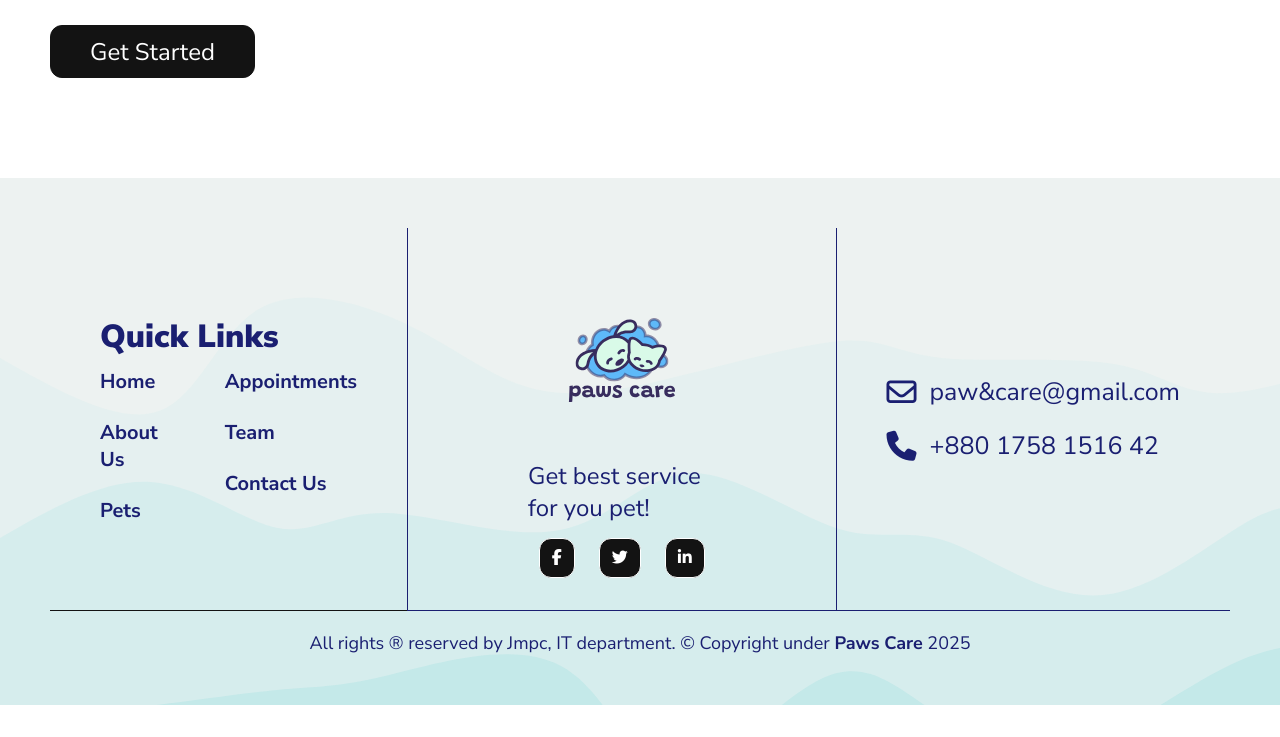
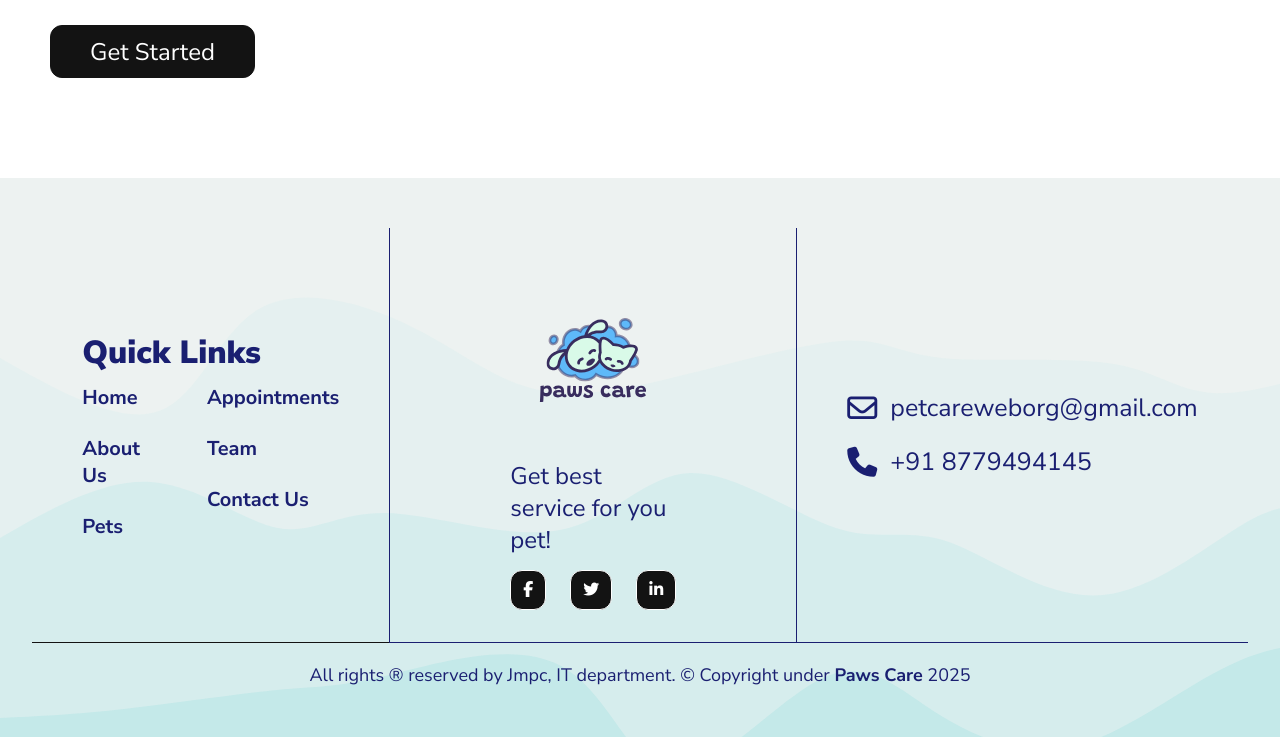
Before and after one commit to niranjan-369/pet-care, a plain HTML site: page index.html in a window 1280 px wide. Shown: the part 4110-4847 px from the top of the page. Before the commit the page ends 4815 px from the top, so only its background shows below. Drawn offline with nearby package versions, Linux system fonts and the light colour scheme; a script that the page names is missing.

Commit message:
update contact information in footer

```diff
--- a/index.html
+++ b/index.html
@@ -322,11 +322,11 @@
         <div class="footer-contact-info">
             <div class="contact-info-item">
                 <i class="fa-regular fa-envelope"></i>
-                <p>paw&care@gmail.com</p>
+                <p>petcareweborg@gmail.com</p>
             </div>
             <div class="contact-info-item">
                 <i class="fa-solid fa-phone"></i>
-                <p>+880 1758 1516 42</p>
+                <p>+91 8779494145</p>
             </div>
         </div>
     </div>
```
